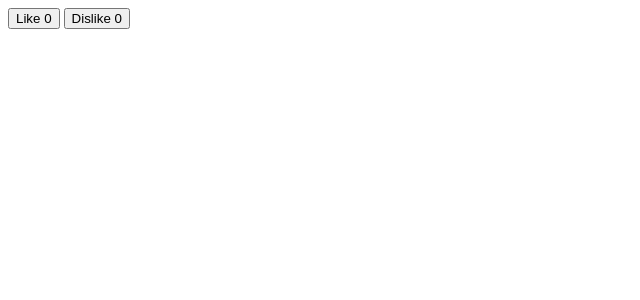
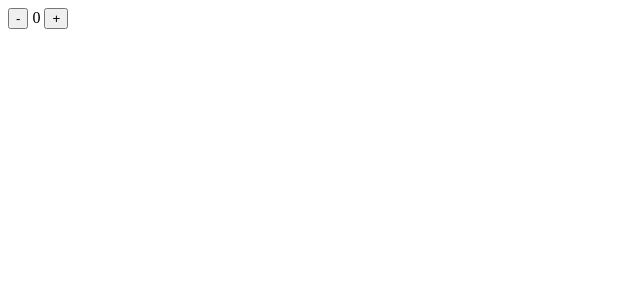
Before and after one commit to githubscientist/re-fsdcwdtb75, a React (Vite) app: page / in a window 1280 px wide. Shown: the top 300 px of the page, without its empty margins (0-640 px from the left). Built offline with nearby package versions, Linux system fonts and the light colour scheme.

Commit message:
range example with single state

```diff
--- a/src/App.jsx
+++ b/src/App.jsx
@@ -5,7 +5,6 @@ import { useState } from "react";
 const App = () => {
 
   let [likes, setLikes] = useState(0);
-  let [dislikes, setDislikes] = useState(0);
 
   const handleLike = () => {
     // increase the likes
@@ -13,19 +12,22 @@ const App = () => {
   }
 
   const handleDislike = () => {
-    // increase the likes
-    setDislikes(dislikes + 1);
+    // atleast likes = 1
+    if (likes > 0) {
+      setLikes(likes - 1);
+    }
   }
 
   // changes in the state variable causes re-render of the component
   return (
     <div>
+      <button onClick={handleDislike}>-</button>
+
+      &nbsp;
+      {likes}
+      &nbsp;
       <button onClick={handleLike}>
-        Like { likes }
-      </button>
-      &nbsp;
-      <button onClick={handleDislike}>
-        Dislike { dislikes }
+        +
       </button>
     </div>
   )
```
